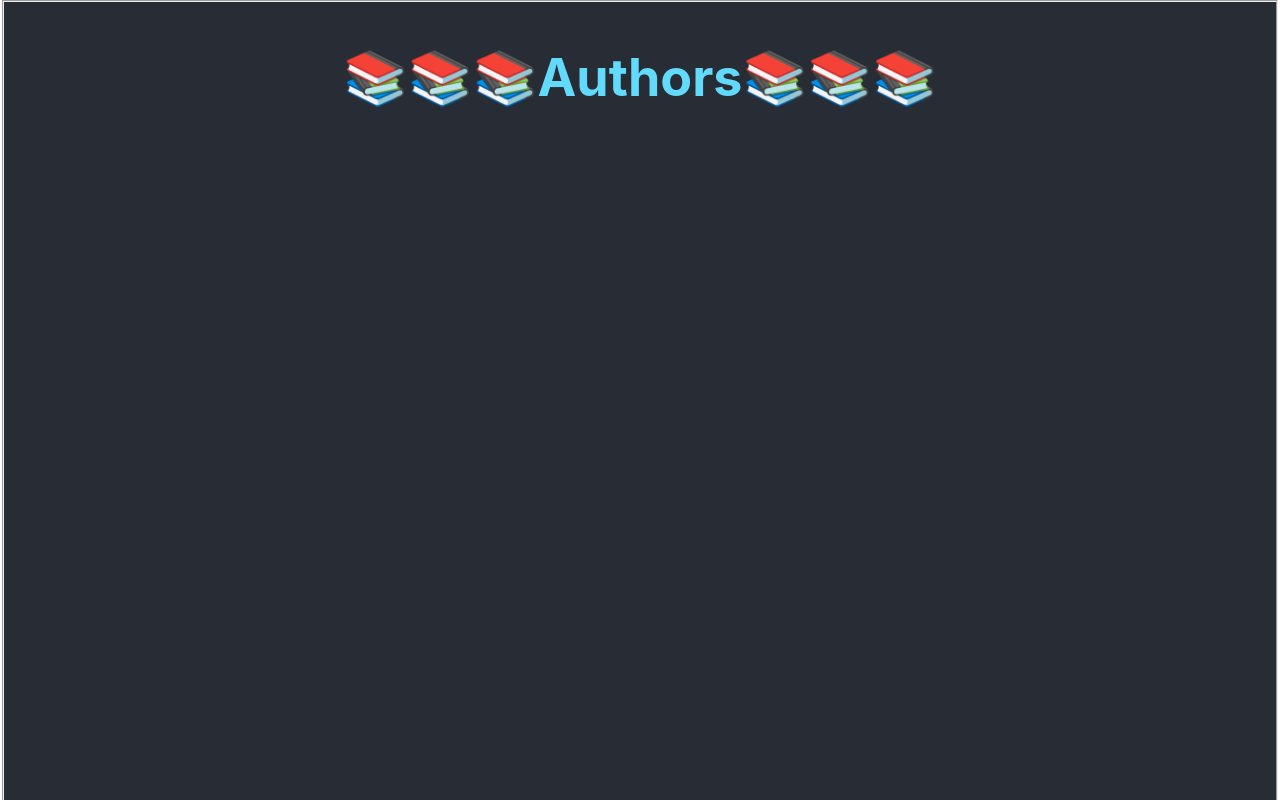
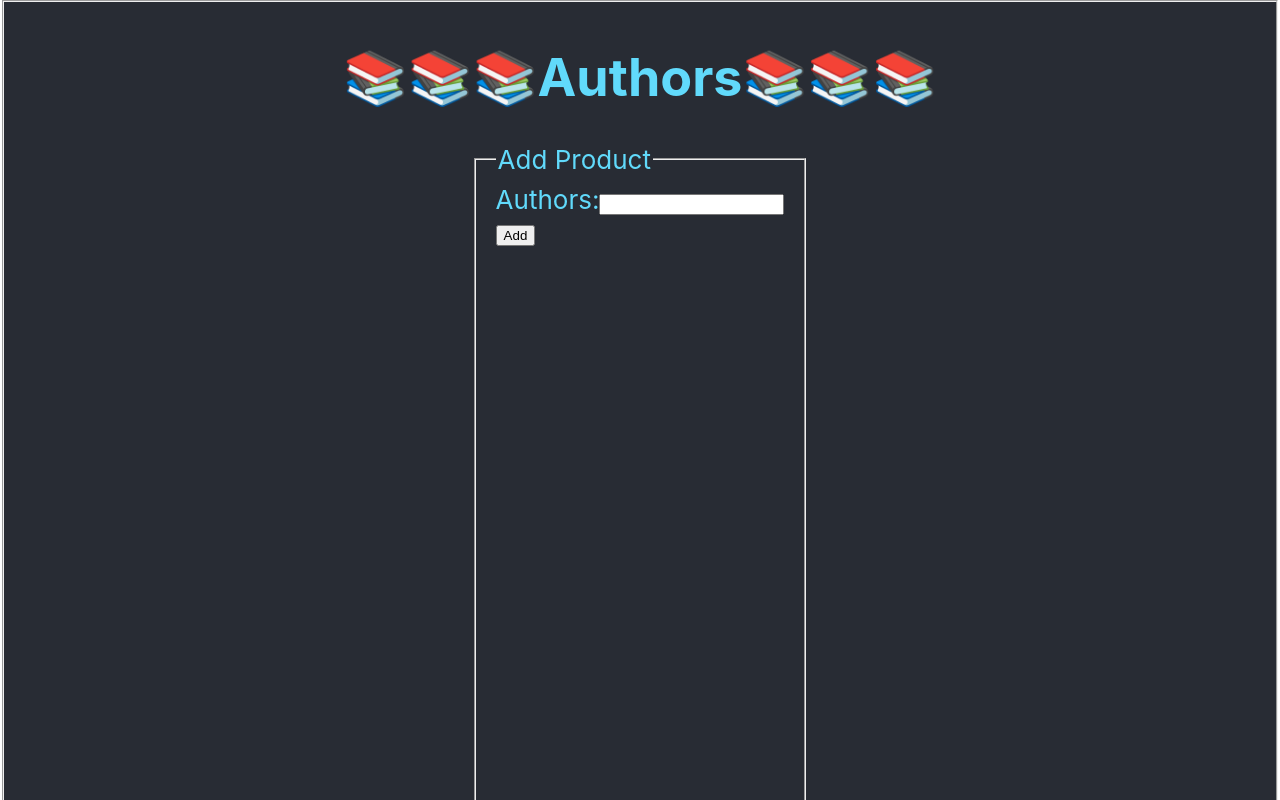
Before and after one commit to MJ-Kerr/MONGOdb, a React (Create React App) app in the folder authorsMERN/client/: page /form in a window 1280 px wide. Shown: the top 800 px of the page. Built offline with nearby package versions, Linux system fonts and the light colour scheme.

Commit message:
Authors are displaying

```diff
--- a/authorsMERN/client/src/App.js
+++ b/authorsMERN/client/src/App.js
@@ -1,10 +1,20 @@
-import logo from './logo.svg';
 import './App.css';
+import { Routes, Route } from 'react-router-dom'
+import Table from './components/Table';
+import Form from './components/Form';
 
 function App() {
   return (
-    <fieldset className="App">
+    <fieldset className='container'>
       <h1>📚📚📚Authors📚📚📚</h1>
+      {/*Theatre Stage */}
+      <Routes>
+        {/* Main Route */}
+        <Route path='/form' element={<Form />} />
+        <Route path='/' element={<Table />} />
+
+
+      </Routes>
     </fieldset>
   );
 }
--- a/authorsMERN/client/src/components/Form.jsx
+++ b/authorsMERN/client/src/components/Form.jsx
@@ -0,0 +1,46 @@
+import React, { useState } from 'react';
+import axios from 'axios';
+
+const Form = () => {
+    const [authors, setAuthors] = useState('');
+
+    const handleSubmit = (e) => {
+        e.preventDefault();
+
+        // Create the product object
+        const newProduct = {
+            authors: authors
+        }
+
+        // Send a POST request to the API to add the product
+        axios.post('http://localhost:8000/api/products', newProduct)
+            .then(res => {
+                console.log(res.data); // Optional: Log the response
+                // Clear the form fields
+                setAuthors('');
+            })
+            .catch(err => {
+                console.log(err);
+            });
+    };
+
+    return (
+        <fieldset>
+            <legend>Add Product</legend>
+            <form onSubmit={handleSubmit}>
+                <div>
+                    <label>Authors:</label>
+                    <input
+                        type="text"
+                        value={authors}
+                        onChange={(e) => setAuthors(e.target.value)}
+                        required
+                    />
+                </div>
+                <button type="submit">Add</button>
+            </form>
+        </fieldset>
+    );
+};
+
+export default Form
--- a/authorsMERN/client/src/components/Table.jsx
+++ b/authorsMERN/client/src/components/Table.jsx
@@ -0,0 +1,37 @@
+import React, { useEffect, useState } from 'react';
+import axios from 'axios';
+import { Link } from 'react-router-dom'
+
+const DisplayAll = (props) => {
+    const [authors, setAuthors] = useState([]);
+
+    useEffect(() => {
+        axios.get('http://localhost:8000/api/authors')
+            .then(res => {
+                setAuthors(res.data.Authors); // Update to res.data.Authors
+                console.log(res.data.Authors);
+            })
+            .catch(err => {
+                console.log(err);
+            });
+    }, []);
+
+    // console.log('Authors:', authors);
+
+    return (
+        <fieldset>
+            {/* {JSON.stringify(authors)} */}
+
+            <div>
+                {authors.map((author) => {
+                    console.log(author);
+                    return <div key={author._id}>
+                        <Link to={`/${author._id}`}>{author.author}</Link>
+                    </div>;
+                })}
+            </div>
+        </fieldset>
+    );
+};
+
+export default DisplayAll;
```
Also changed, not shown: 1 other file (tests, documents, lock files or other folders).
